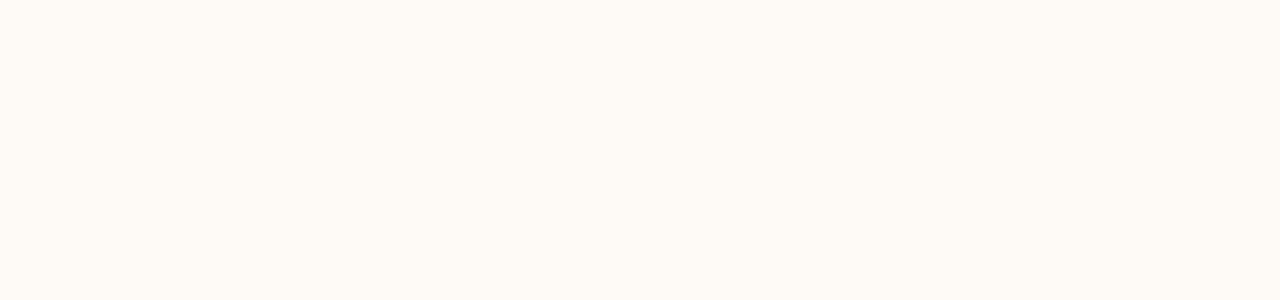
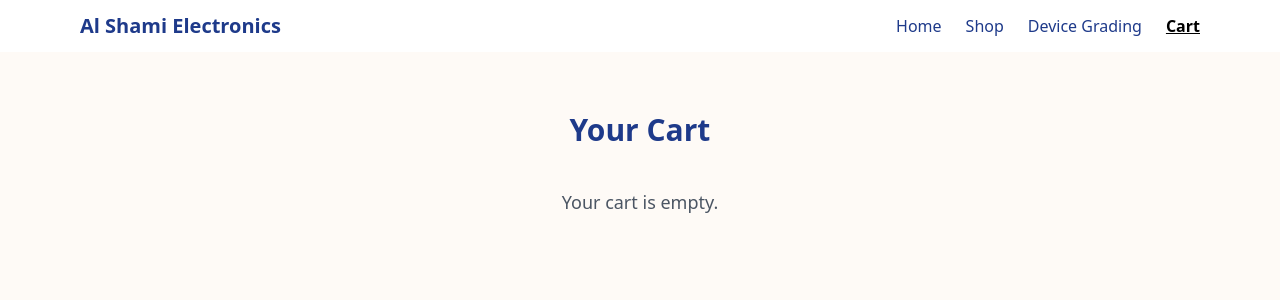
Before and after one commit to abushanab1/al-shami-electronics, a React (Vite) app: page /cart in a window 1280 px wide. Before the commit this address had no page. Shown: the top 300 px of the page. Built offline with nearby package versions, Linux system fonts and the light colour scheme.

Commit message:
Fix cart button to include image and update Shop page

```diff
--- a/src/components/Navbar.tsx
+++ b/src/components/Navbar.tsx
@@ -1,17 +1,21 @@
 import { useState, useEffect } from 'react';
 import { NavLink, useLocation } from 'react-router-dom';
 import { Menu, X } from 'lucide-react';
+import { useCart } from '../context/CartContext';
 
 const links = [
   { label: 'Home', path: '/' },
   { label: 'Shop', path: '/shop' },
   { label: 'Device Grading', path: '/device-grading' },
+  { label: 'Cart', path: '/cart' },
 ];
 
 const Navbar = () => {
   const [isOpen, setIsOpen] = useState(false);
   const [atTop, setAtTop] = useState(true);
   const location = useLocation();
+  const { cartItems } = useCart();
+  const cartCount = cartItems.length;
 
   useEffect(() => {
     const handleScroll = () => setAtTop(window.scrollY < 10);
@@ -30,14 +34,17 @@ const Navbar = () => {
         key={path}
         to={path}
         className={({ isActive }) =>
-          `transition-colors ${
-            isActive
-              ? 'text-black font-semibold underline'
-              : 'hover:text-black'
+          `relative transition-colors ${
+            isActive ? 'text-black font-semibold underline' : 'hover:text-black'
           } ${mobile ? 'text-left text-lg' : ''}`
         }
       >
         {label}
+        {label === 'Cart' && cartCount > 0 && (
+          <span className="ml-1 bg-red-500 text-white text-xs w-5 h-5 rounded-full inline-flex items-center justify-center">
+            {cartCount}
+          </span>
+        )}
       </NavLink>
     ));
 
@@ -52,7 +59,9 @@ const Navbar = () => {
           Al Shami Electronics
         </NavLink>
 
-        <div className="hidden md:flex space-x-6">{renderLinks()}</div>
+        <div className="hidden md:flex items-center space-x-6">
+          {renderLinks()}
+        </div>
 
         <div className="md:hidden">
           <button onClick={() => setIsOpen(!isOpen)}>
--- /dev/null
+++ b/src/context/CartContext.tsx
@@ -0,0 +1,50 @@
+import { createContext, useContext, useState } from "react";
+import type { ReactNode } from "react";
+
+type CartItem = {
+  title: string;
+  price: number;
+  quantity: number;
+  image: string;
+};
+
+type CartContextType = {
+  cartItems: CartItem[];
+  addToCart: (item: Omit<CartItem, "quantity">) => void;
+  removeFromCart: (title: string) => void;
+};
+
+const CartContext = createContext<CartContextType | undefined>(undefined);
+
+export const useCart = () => {
+  const context = useContext(CartContext);
+  if (!context) throw new Error("useCart must be used within CartProvider");
+  return context;
+};
+
+export const CartProvider = ({ children }: { children: ReactNode }) => {
+  const [cartItems, setCartItems] = useState<CartItem[]>([]);
+
+  const addToCart = (item: Omit<CartItem, "quantity">) => {
+    setCartItems((prev) => {
+      const existing = prev.find((i) => i.title === item.title);
+      if (existing) {
+        return prev.map((i) =>
+          i.title === item.title ? { ...i, quantity: i.quantity + 1 } : i
+        );
+      }
+      return [...prev, { ...item, quantity: 1 }];
+    });
+  };
+
+const removeFromCart = (title: string) => {
+  setCartItems((items) => items.filter((item) => item.title !== title));
+};
+
+
+  return (
+    <CartContext.Provider value={{ cartItems, addToCart, removeFromCart }}>
+      {children}
+    </CartContext.Provider>
+  );
+};
--- a/src/main.tsx
+++ b/src/main.tsx
@@ -7,17 +7,24 @@ import Layout from './components/Layout';
 import App from './App';
 import DeviceGrading from './pages/DeviceGrading';
 import Shop from './pages/Shop';
+import Cart from './pages/Cart';
+
+// ✅ Import the CartProvider
+import { CartProvider } from './context/CartContext';
 
 ReactDOM.createRoot(document.getElementById('root')!).render(
   <React.StrictMode>
+    <CartProvider>
       <BrowserRouter>
         <Routes>
           <Route path="/" element={<Layout />}>
             <Route index element={<App />} />
             <Route path="device-grading" element={<DeviceGrading />} />
             <Route path="shop" element={<Shop />} />
+            <Route path="cart" element={<Cart />} />
           </Route>
         </Routes>
       </BrowserRouter>
+    </CartProvider>
   </React.StrictMode>
 );
--- /dev/null
+++ b/src/pages/Cart.tsx
@@ -0,0 +1,54 @@
+// src/pages/Cart.tsx
+import { useCart } from "../context/CartContext";
+// import { Trash2 } from "lucide-react";
+
+const Cart = () => {
+  const { cartItems, removeFromCart } = useCart();
+
+  const total = cartItems.reduce((sum, item) => sum + item.price, 0);
+
+  return (
+    <section className="bg-beige min-h-screen py-12 px-6">
+      <div className="max-w-4xl mx-auto">
+        <h2 className="text-3xl font-bold text-center text-dark mb-10">Your Cart</h2>
+
+        {cartItems.length === 0 ? (
+          <p className="text-center text-lg text-gray-600">Your cart is empty.</p>
+        ) : (
+          <div className="space-y-6">
+            {cartItems.map((item) => (
+              <div
+                key={item.title}
+                className="flex items-center justify-between bg-white p-4 rounded-lg shadow"
+              >
+                <div className="flex items-center gap-4">
+                  <img
+                    src={item.image}
+                    alt={item.title}
+                    className="w-20 h-20 object-contain bg-white rounded"
+                  />
+                  <div>
+                    <h3 className="text-lg font-semibold text-dark">{item.title}</h3>
+                    <p className="text-gray-600">${item.price.toFixed(2)}</p>
+                  </div>
+                </div>
+                <button
+                  onClick={() => removeFromCart(item.title)}
+                  className="bg-red-500 text-white px-4 py-2 rounded hover:bg-red-600 transition"
+                >
+                  Remove from Cart
+                </button>
+              </div>
+            ))}
+
+            <div className="text-right text-lg font-semibold text-dark pt-4 border-t">
+              Total: ${total.toFixed(2)}
+            </div>
+          </div>
+        )}
+      </div>
+    </section>
+  );
+};
+
+export default Cart;
--- a/src/pages/Shop.tsx
+++ b/src/pages/Shop.tsx
@@ -5,6 +5,7 @@ import {
   Smile,
 } from 'lucide-react';
 import { motion } from 'framer-motion';
+import { useCart } from '../context/CartContext';
 
 const products = [
   { title: 'IPhone 11', price: 155 },
@@ -29,6 +30,17 @@ const products = [
   { title: 'Iphone SE 2020', price: 85 },
 ];
 
+// Manual image filename correction for inconsistent mappings
+const imageMap: Record<string, string> = {
+  'IPhone 11 PRO MAX': 'IPhone11ProMax',
+  'Iphone 12': 'IPhone12',
+  'Iphone 12 Pro': 'IPhone12Pro',
+  'Iphone 12 Pro Max': 'IPhone12ProMax',
+  'Iphone 13': 'IPhone13',
+  'Iphone 13 Pro': 'IPhone13Pro',
+  'IPhone 15 plus': 'IPhone15Plus',
+};
+
 const features = [
   { title: 'WORLDWIDE SHIPPING', description: 'Overnight shipping available', icon: PackageCheck },
   { title: 'SAFE PAYMENT', description: '100% secure payment', icon: ShieldCheck },
@@ -37,6 +49,8 @@ const features = [
 ];
 
 const Shop = () => {
+  const { addToCart } = useCart();
+
   return (
     <section className="bg-beige min-h-screen py-12 px-6">
       <div className="max-w-7xl mx-auto">
@@ -44,8 +58,9 @@ const Shop = () => {
 
         <div className="grid grid-cols-1 sm:grid-cols-2 md:grid-cols-3 lg:grid-cols-4 gap-8">
           {products.map(({ title, price }) => {
-            const imageName = title.replace(/\s+/g, '').replace(/[^a-zA-Z0-9]/g, '');
-            const image = new URL(`../assets/${imageName}.png`, import.meta.url).href;
+            const key = title;
+            const imageFile = imageMap[key] || title.replace(/\s+/g, '').replace(/[^a-zA-Z0-9]/g, '');
+            const image = new URL(`../assets/${imageFile}.png`, import.meta.url).href;
 
             return (
               <div
@@ -63,8 +78,11 @@ const Shop = () => {
                     <p className="text-gray-700 mb-1">From: ${price.toFixed(2)}</p>
                     <p className="text-green-600 font-medium mb-4">In stock</p>
                   </div>
-                  <button className="bg-primary text-white px-4 py-2 rounded-full w-full transition-transform transform hover:scale-105">
-                    Select options
+                  <button
+                    onClick={() => addToCart({ title, price, image })}
+                    className="bg-primary text-white px-4 py-2 rounded-full w-full transition-transform transform hover:scale-105"
+                  >
+                    Add to Cart
                   </button>
                 </div>
               </div>
```
Lines whose indentation alone changed are shown as unchanged.
